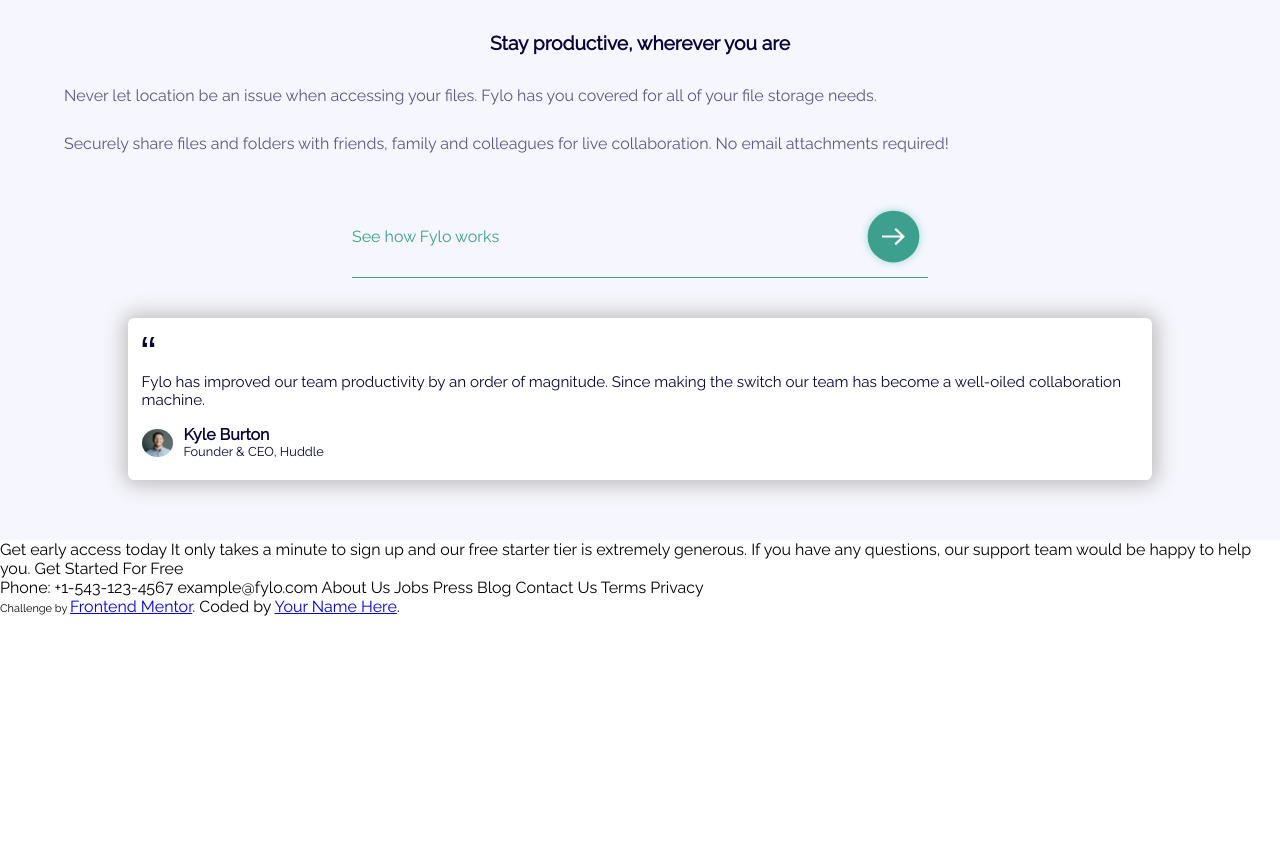
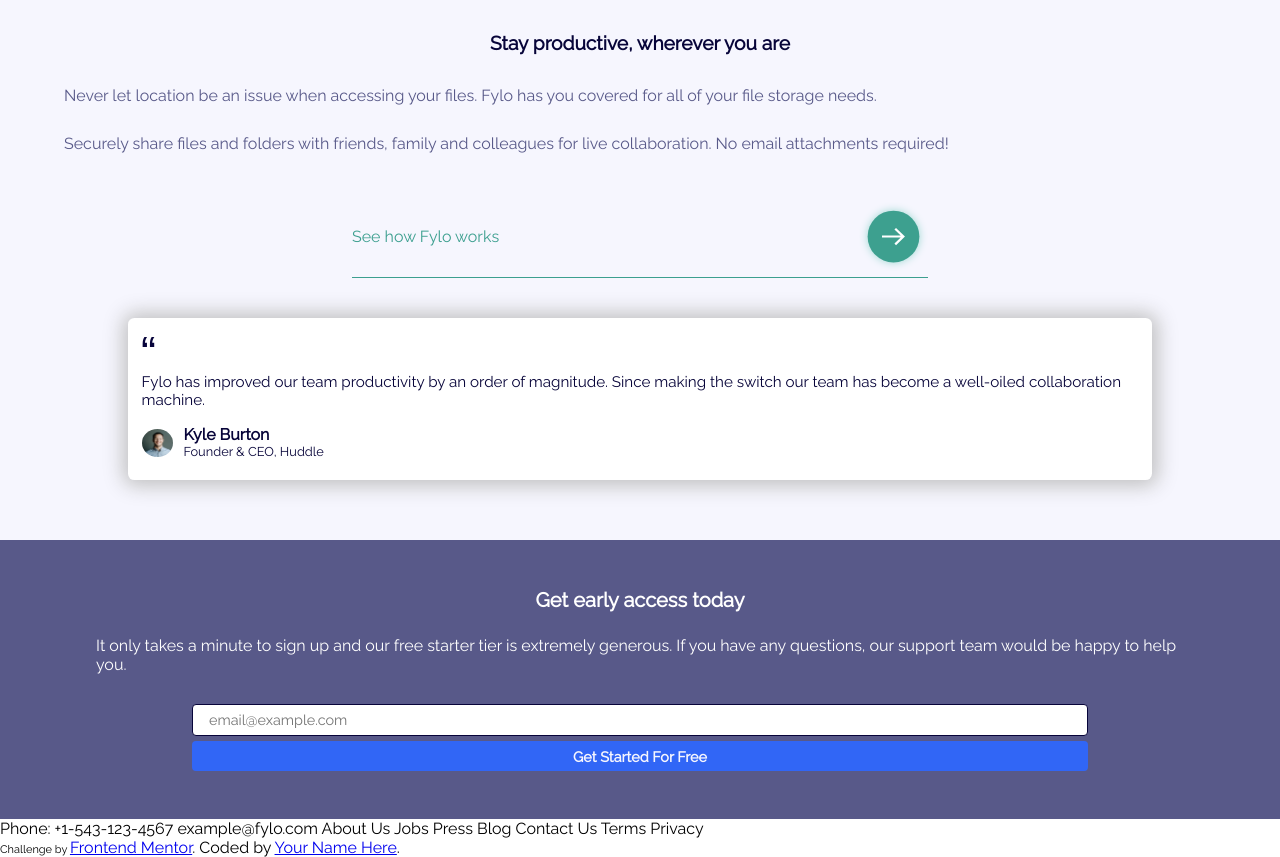
Before and after one commit to zubyCharles/fylo, a plain HTML site: page index.html in a window 1280 px wide. Shown: the part 1272-2129 px from the top of the page. Before the commit the page ends 1888 px from the top, so only its background shows below. Drawn offline with Linux system fonts and the light colour scheme.

Commit message:
sign up section added

```diff
--- a/index.html
+++ b/index.html
@@ -133,12 +133,23 @@
       </div>
     </section>
 
-    Get early access today
+    <section class="sign-up-section">
+      <div class="sign-up-container">
+        <div class="sign-up-header">
+          <h2>Get early access today</h2>
+        </div>
 
-    It only takes a minute to sign up and our free starter tier is extremely generous.
-    If you have any questions, our support team would be happy to help you.
+        <div class="sign-up-text">
+          It only takes a minute to sign up and our free starter tier is extremely generous.
+          If you have any questions, our support team would be happy to help you.
+        </div>
 
-    Get Started For Free
+        <div class="sign-up-email">
+          <input type="email" placeholder="email@example.com">
+          <button> Get Started For Free </button>
+        </div>
+      </div>
+    </section>
   </main>
 
   Phone: +1-543-123-4567
--- a/sass/_main.scss
+++ b/sass/_main.scss
@@ -179,7 +179,7 @@ header {
       padding: 1rem 0.85rem;
       border-radius: 0.4rem;
       margin: 2.5rem auto;
-      box-shadow: .5px .5px 20px 5px $grey;
+      box-shadow: 0.5px 0.5px 20px 5px $grey;
 
       .testimonial-content {
         padding: 1.25rem 0;
@@ -204,3 +204,57 @@ header {
     }
   }
 }
+
+//Sign-up section
+.sign-up-section {
+  background: $pale-blue;
+  color: #fff;
+  padding: 3rem 0;
+
+  .sign-up-container {
+    display: flex;
+    flex-direction: column;
+    justify-content: space-between;
+    height: 100%;
+    width: 100%;
+
+    .sign-up-header {
+      width: fit-content;
+      margin: 0 auto;
+
+    h2 {
+      font-size: 1.25rem;
+    }
+    }
+
+    .sign-up-text {
+      width: 85%;
+      margin: 1.5rem auto;
+    }
+
+    .sign-up-email {
+      width: 70%;
+      margin: 0 auto;
+
+      input {
+        border: 1px solid $dark-blue;
+        padding: 0.4rem 1rem;
+        border-radius: 0.25rem;
+        font-size: 0.9rem;
+        width: 100%;
+        margin: 0.35rem 0;
+      }
+      button {
+        color: $lighter-grey;
+        text-align: center;
+        background: $bright-blue;
+        border: transparent;
+        padding: 0.4rem;
+        border-radius: 0.25rem;
+        font-size: 0.9rem;
+        font-weight: 700;
+        width: 100%;
+      }
+    }
+  }
+}
```
Also changed, not shown: style.css.
